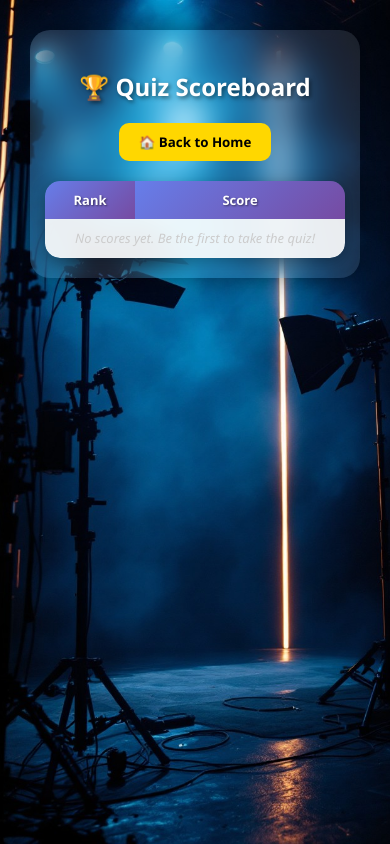
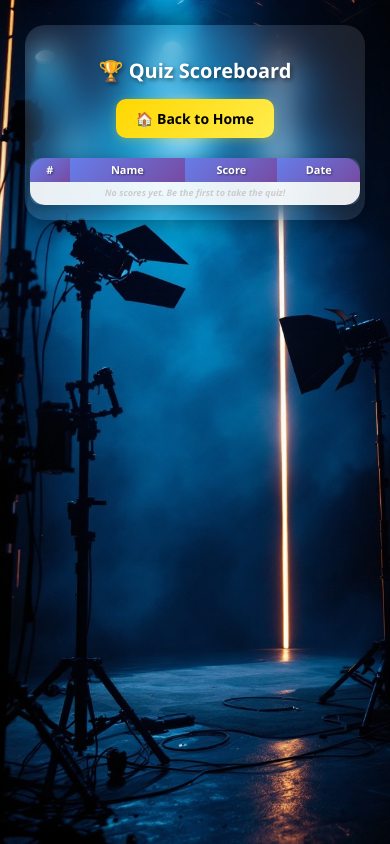
Before and after one commit to arudraviharbommana/3d_quiz, a plain HTML site: page scoreboard.html in a window 390 px wide. Drawn offline with nearby package versions, Linux system fonts and the light colour scheme; no server answers.

Commit message:
📱 Fix mobile scoreboard: Show all columns (Rank, Name, Score, Date) with proper responsive layout

```diff
--- a/scoreboard.html
+++ b/scoreboard.html
@@ -131,41 +131,142 @@
     /* Mobile responsiveness */
     @media screen and (max-width: 768px) {
       .board {
-        padding: 20px 15px;
-        margin: 10px;
+        padding: 20px 10px;
+        margin: 5px;
       }
 
       h2 {
-        font-size: 24px;
+        font-size: 22px;
         margin-bottom: 20px;
       }
 
-      th, td {
-        padding: 12px 8px;
-        font-size: 14px;
+      table {
+        font-size: 12px;
       }
 
-      th:nth-child(2), th:nth-child(4) {
-        display: none;
-      }
-
-      td:nth-child(2), td:nth-child(4) {
-        display: none;
+      th, td {
+        padding: 8px 4px;
+        font-size: 12px;
       }
 
       th:first-child {
+        width: 15%;
+      }
+
+      th:nth-child(2) {
         width: 30%;
       }
 
       th:nth-child(3) {
-        width: 70%;
+        width: 30%;
+      }
+
+      th:last-child {
+        width: 25%;
+      }
+
+      /* Make sure all columns are visible */
+      th, td {
+        display: table-cell !important;
+      }
+
+      /* Adjust text in mobile */
+      .score-cell {
+        font-size: 11px;
+        line-height: 1.2;
+      }
+
+      .score-cell small {
+        font-size: 9px;
       }
     }
 
     @media screen and (max-width: 480px) {
+      .board {
+        padding: 15px 5px;
+        margin: 5px;
+      }
+
+      h2 {
+        font-size: 20px;
+        margin-bottom: 15px;
+      }
+
+      table {
+        font-size: 11px;
+        border-radius: 10px;
+      }
+
       th, td {
-        padding: 10px 5px;
-        font-size: 13px;
+        padding: 6px 2px;
+        font-size: 11px;
+        line-height: 1.1;
+      }
+
+      th:first-child {
+        width: 12%;
+      }
+
+      th:nth-child(2) {
+        width: 35%;
+      }
+
+      th:nth-child(3) {
+        width: 28%;
+      }
+
+      th:last-child {
+        width: 25%;
+      }
+
+      .score-cell {
+        font-size: 10px;
+        padding: 4px 2px;
+      }
+
+      .score-cell small {
+        display: block;
+        font-size: 8px;
+        margin-top: 2px;
+      }
+
+      /* Compact rank display */
+      td:first-child {
+        font-size: 10px;
+        font-weight: bold;
+      }
+
+      /* Compact name display */
+      td:nth-child(2) {
+        font-size: 10px;
+        word-break: break-word;
+        max-width: 80px;
+        overflow: hidden;
+        text-overflow: ellipsis;
+      }
+
+      /* Compact date display */
+      td:last-child {
+        font-size: 9px;
+      }
+    }
+
+    @media screen and (max-width: 320px) {
+      th, td {
+        padding: 4px 1px;
+        font-size: 10px;
+      }
+
+      .score-cell {
+        font-size: 9px;
+      }
+
+      .score-cell small {
+        font-size: 7px;
+      }
+
+      td:nth-child(2) {
+        max-width: 60px;
       }
     }
   </style>
@@ -174,12 +275,39 @@
   <div class="board">
     <h2>🏆 Quiz Scoreboard</h2>
     <div style="text-align: center; margin-bottom: 20px;">
-      <button onclick="goHome()" style="padding: 10px 20px; background: #ffd700; color: #000; border: none; border-radius: 10px; cursor: pointer; font-weight: bold;">🏠 Back to Home</button>
+      <button onclick="goHome()" class="home-btn">🏠 Back to Home</button>
     </div>
+    <style>
+      .home-btn {
+        padding: 12px 25px;
+        background: linear-gradient(135deg, #ffd700, #ffed4e);
+        color: #000;
+        border: none;
+        border-radius: 10px;
+        cursor: pointer;
+        font-weight: bold;
+        font-size: 16px;
+        transition: all 0.3s ease;
+        box-shadow: 0 2px 10px rgba(255, 215, 0, 0.3);
+      }
+
+      .home-btn:hover {
+        background: linear-gradient(135deg, #ffed4e, #ffd700);
+        transform: translateY(-2px);
+        box-shadow: 0 5px 15px rgba(255, 215, 0, 0.4);
+      }
+
+      @media screen and (max-width: 480px) {
+        .home-btn {
+          padding: 10px 20px;
+          font-size: 14px;
+        }
+      }
+    </style>
     <table id="scoreTable">
       <thead>
         <tr>
-          <th>Rank</th>
+          <th>#</th>
           <th>Name</th>
           <th>Score</th>
           <th>Date</th>
```
